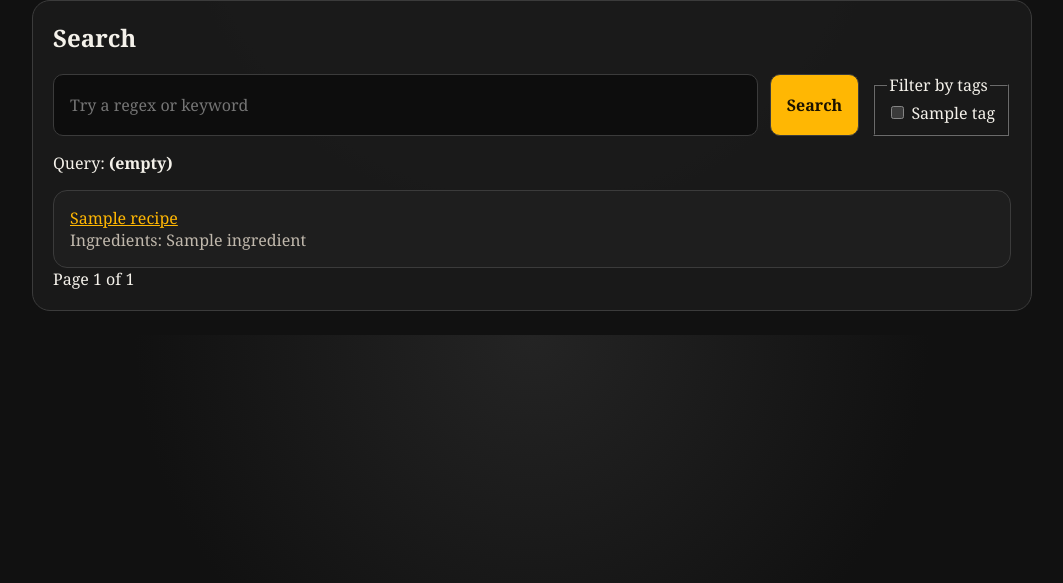
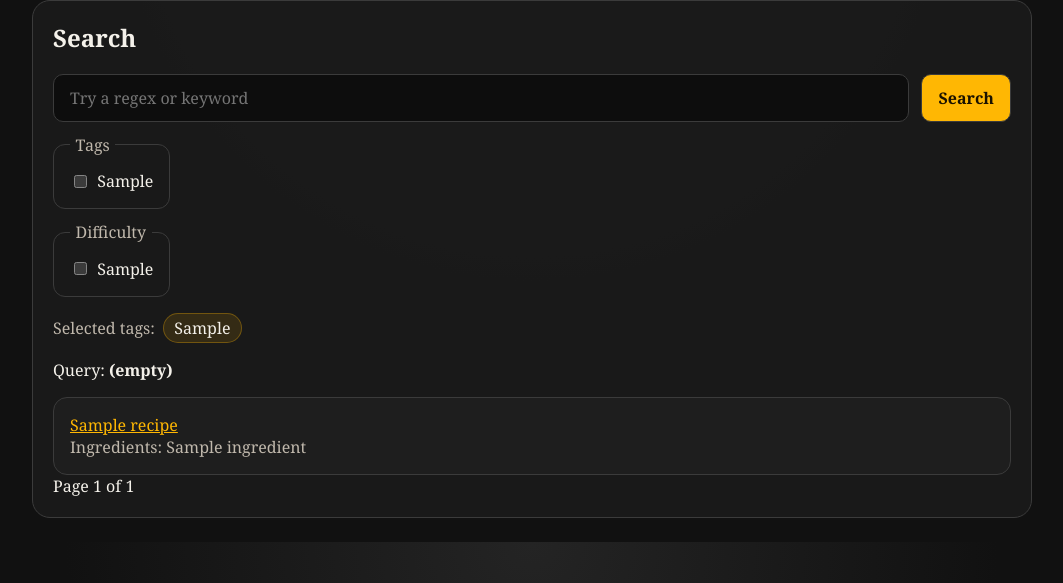
Before and after one commit to Vilaznim/Cooking-Recipe-Data, a Flask app: template templates/search.html in a window 1280 px wide. Shown: the part 136-719 px from the top of the page, without its empty margins (108-1171 px from the left). Run offline with Flask 3, Linux system fonts and the light colour scheme; the template is opened without the code that fills it: most values are stand-ins (such as "Sample title", 1, 10 or a date in 2020).

Commit message:
fixed tag placement and hyperlink

```diff
--- a/app.py
+++ b/app.py
@@ -17,6 +17,40 @@ CSV_PATH = BASE_DIR / "Recipes" / "RecipeNLG_dataset.csv"
 
 app = Flask(__name__)
 app.config.from_mapping(SECRET_KEY="dev")
+
+DIFFICULTY_TAGS = ("easy", "medium", "hard")
+
+
+def normalize_recipe_link(link: str | None) -> str | None:
+    if not link:
+        return None
+
+    cleaned_link = link.strip()
+    if cleaned_link.startswith(("http://", "https://")):
+        return cleaned_link
+
+    return f"https://{cleaned_link}"
+
+
+def sort_tags(tags: list[str]) -> list[str]:
+    return sorted(dict.fromkeys(tags), key=str.casefold)
+
+
+def split_search_tags(tags: list[str]) -> tuple[list[str], list[str]]:
+    normalized_tags = sort_tags(tags)
+    difficulty_tags = [tag for tag in DIFFICULTY_TAGS if tag in normalized_tags]
+    normal_tags = [tag for tag in normalized_tags if tag not in DIFFICULTY_TAGS]
+    return normal_tags, difficulty_tags
+
+
+def get_search_tag_groups(db: sqlite3.Connection) -> tuple[list[str], list[str]]:
+    all_tags = sort_tags([
+        t[0]
+        for t in db.execute(
+            "SELECT name FROM tags WHERE name NOT LIKE 'source:%' ORDER BY name"
+        ).fetchall()
+    ])
+    return split_search_tags(all_tags)
 
 
 def get_db() -> sqlite3.Connection:
@@ -96,12 +130,16 @@ def recipe_detail(recipe_id: int) -> str:
         FROM recipe_tags AS rt
         JOIN tags AS t ON t.id = rt.tag_id
         WHERE rt.recipe_id = ?
-        ORDER BY t.name
+        ORDER BY t.name COLLATE NOCASE
         """,
         (recipe_id,),
     ).fetchall()
     return render_template(
-        "recipe_detail.html", recipe=recipe, ingredients=ingredients, tags=tags
+        "recipe_detail.html",
+        recipe=recipe,
+        ingredients=ingredients,
+        tags=tags,
+        external_link=normalize_recipe_link(recipe["link"]),
     )
 
 
@@ -111,8 +149,19 @@ def search() -> str:
     if not query:
         # still provide tag list for the empty search page
         db = get_db()
-        all_tags = [t[0] for t in db.execute("SELECT name FROM tags WHERE name NOT LIKE 'source:%' ORDER BY name").fetchall()]
-        return render_template("search.html", query=query, matches=[], page=1, total_pages=1, all_tags=all_tags, selected_tags=[])
+        normal_tags, difficulty_tags = get_search_tag_groups(db)
+        return render_template(
+            "search.html",
+            query=query,
+            matches=[],
+            page=1,
+            total_pages=1,
+            normal_tags=normal_tags,
+            difficulty_tags=difficulty_tags,
+            selected_tags=[],
+            selected_normal_tags=[],
+            selected_difficulty_tags=[],
+        )
 
     db = get_db()
     # Pagination params
@@ -129,6 +178,8 @@ def search() -> str:
         tags_param = request.args.get("tags") or ""
         if tags_param:
             selected_tags = [t.strip() for t in tags_param.split(",") if t.strip()]
+    selected_tags = sort_tags(selected_tags)
+    selected_normal_tags, selected_difficulty_tags = split_search_tags(selected_tags)
 
     # Prefer FTS5 search for performance; fall back to regex scanning if unavailable or errors
     try:
@@ -168,7 +219,7 @@ def search() -> str:
             ingredients = [ir[0] for ir in ing_rows]
             matches.append({"id": recipe_id, "title": title, "ingredients": ingredients})
 
-        all_tags = [t[0] for t in db.execute("SELECT name FROM tags WHERE name NOT LIKE 'source:%' ORDER BY name").fetchall()]
+        normal_tags, difficulty_tags = get_search_tag_groups(db)
 
         return render_template(
             "search.html",
@@ -176,8 +227,11 @@ def search() -> str:
             matches=matches,
             page=page,
             total_pages=total_pages,
-            all_tags=all_tags,
+            normal_tags=normal_tags,
+            difficulty_tags=difficulty_tags,
             selected_tags=selected_tags,
+            selected_normal_tags=selected_normal_tags,
+            selected_difficulty_tags=selected_difficulty_tags,
         )
     except sqlite3.OperationalError:
         # Fallback: previous regex-based scanning (slower, but supports complex patterns)
@@ -217,7 +271,7 @@ def search() -> str:
             ingredients = [ir[0] for ir in ing_rows]
             matches.append({"id": r[0], "title": r[1], "ingredients": ingredients})
 
-        all_tags = [t[0] for t in db.execute("SELECT name FROM tags WHERE name NOT LIKE 'source:%' ORDER BY name").fetchall()]
+        normal_tags, difficulty_tags = get_search_tag_groups(db)
 
         return render_template(
             "search.html",
@@ -225,8 +279,11 @@ def search() -> str:
             matches=matches,
             page=page,
             total_pages=total_pages,
-            all_tags=all_tags,
+            normal_tags=normal_tags,
+            difficulty_tags=difficulty_tags,
             selected_tags=selected_tags,
+            selected_normal_tags=selected_normal_tags,
+            selected_difficulty_tags=selected_difficulty_tags,
         )
 
 
--- a/static/style.css
+++ b/static/style.css
@@ -90,6 +90,58 @@ a {
   display: flex;
   gap: 0.75rem;
   margin: 1rem 0;
+  flex-wrap: wrap;
+}
+
+.tag-filters {
+  width: 100%;
+}
+
+.tag-filters fieldset {
+  margin: 0;
+  padding: 0.9rem 1rem 1rem;
+  border: 1px solid var(--border);
+  border-radius: 12px;
+  display: flex;
+  flex-wrap: wrap;
+  align-items: center;
+  gap: 0.45rem 1rem;
+  width: fit-content;
+  max-width: 100%;
+}
+
+.tag-filters fieldset + fieldset {
+  margin-top: 0.75rem;
+}
+
+.tag-filters legend {
+  padding: 0 0.35rem;
+  color: var(--muted);
+}
+
+.tag-filters label {
+  display: flex;
+  align-items: center;
+  gap: 0.45rem;
+  white-space: nowrap;
+}
+
+.tag-summary {
+  display: flex;
+  flex-wrap: wrap;
+  gap: 0.5rem;
+  align-items: center;
+  color: var(--muted);
+}
+
+.tag-pill {
+  display: inline-flex;
+  align-items: center;
+  padding: 0.2rem 0.65rem;
+  border-radius: 999px;
+  background: rgba(255, 183, 3, 0.12);
+  border: 1px solid rgba(255, 183, 3, 0.3);
+  color: var(--text);
 }
 
 input,
--- a/templates/recipe_detail.html
+++ b/templates/recipe_detail.html
@@ -3,7 +3,11 @@
 {% block content %}
   <section class="panel">
     <h2>{{ recipe['title'] }}</h2>
-    <p><strong>Link:</strong> <a href="{{ recipe['link'] }}">{{ recipe['link'] }}</a></p>
+    {% if external_link %}
+      <p><strong>Link:</strong> <a href="{{ external_link }}" target="_blank" rel="noopener noreferrer">{{ recipe['link'] }}</a></p>
+    {% else %}
+      <p><strong>Link:</strong> No external link available.</p>
+    {% endif %}
     <h3>Ingredients</h3>
     <ul>
       {% for ingredient in ingredients %}
--- a/templates/search.html
+++ b/templates/search.html
@@ -7,12 +7,23 @@
       <input type="text" name="q" value="{{ query }}" placeholder="Try a regex or keyword">
       <button type="submit">Search</button>
       <div class="tag-filters">
-        {% if all_tags %}
+        {% if normal_tags %}
           <fieldset>
-            <legend>Filter by tags</legend>
-            {% for t in all_tags %}
+            <legend>Tags</legend>
+            {% for t in normal_tags %}
               <label>
-                <input type="checkbox" name="tag" value="{{ t }}" {% if t in selected_tags %}checked{% endif %} />
+                <input type="checkbox" name="tag" value="{{ t }}" {% if t in selected_normal_tags %}checked{% endif %} />
+                {{ t }}
+              </label>
+            {% endfor %}
+          </fieldset>
+        {% endif %}
+        {% if difficulty_tags %}
+          <fieldset>
+            <legend>Difficulty</legend>
+            {% for t in difficulty_tags %}
+              <label>
+                <input type="checkbox" name="tag" value="{{ t }}" {% if t in selected_difficulty_tags %}checked{% endif %} />
                 {{ t }}
               </label>
             {% endfor %}
@@ -20,6 +31,14 @@
         {% endif %}
       </div>
     </form>
+    {% if selected_tags %}
+      <p class="tag-summary">
+        Selected tags:
+        {% for t in selected_tags %}
+          <span class="tag-pill">{{ t }}</span>
+        {% endfor %}
+      </p>
+    {% endif %}
     <p>Query: <strong>{{ query or "(empty)" }}</strong></p>
     <ul class="card-list">
       {% for recipe in matches %}
```
